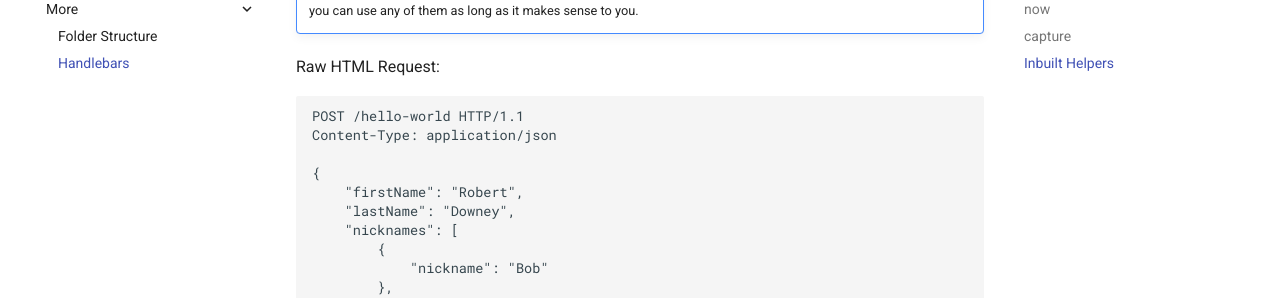
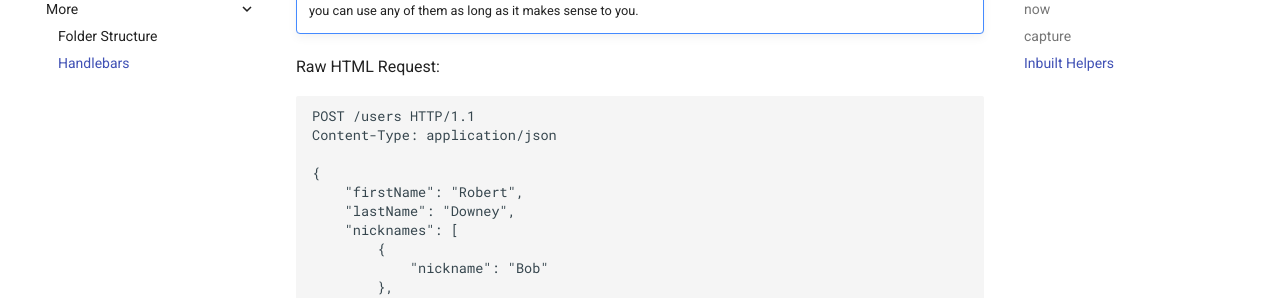
Before and after one commit to testinggospels/camouflage, an MkDocs documentation site: the page built from docs/more/handlebars.md, in a window 1280 px wide and 900 px high, scrolled down 1511 px. Shown: the part 153-451 px from the top of the window. Built offline with MkDocs 1.6.1 and Material for MkDocs 9.7.7, drawn with Linux system fonts in a browser that asks for light colours; comment, search, counter and statistics services are not loaded; some of the changed text lies outside the part shown.

Commit message:
Add XML Example;Update Docs

````diff
--- a/docs/more/handlebars.md
+++ b/docs/more/handlebars.md
@@ -49,7 +49,7 @@
 Raw HTML Request:
 
 ```
-POST /hello-world HTTP/1.1
+POST /users HTTP/1.1
 Content-Type: application/json
 
 {
````
Also changed, not shown: docs/index.md (+1 -1 lines), site/index.html, site/more/handlebars/index.html, site/search/search_index.json, site/sitemap.xml, 2 other files.
